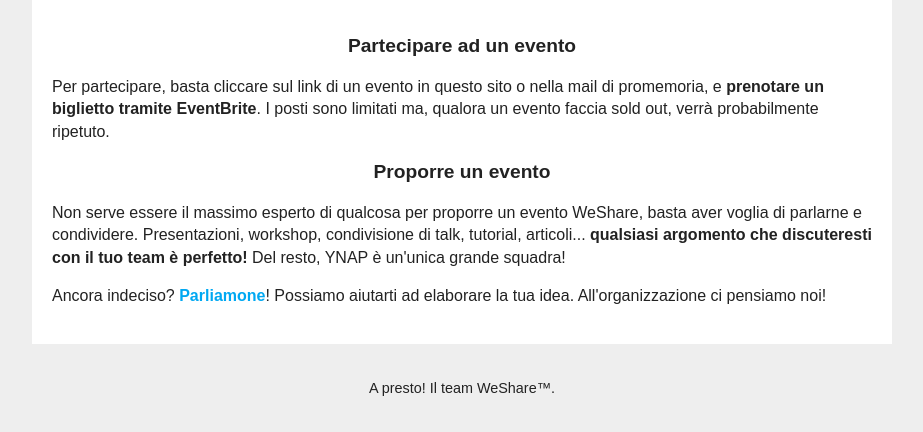
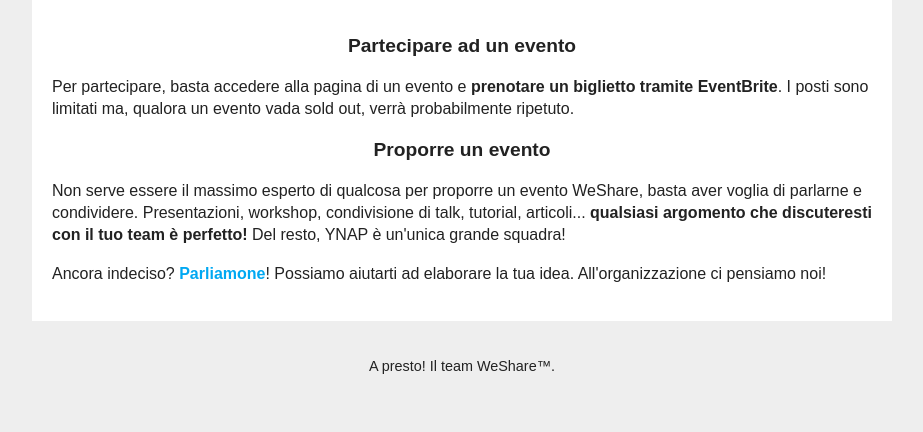
Before and after one commit to wesharey/wesharey.github.io, a website: page index.html in a window 1280 px wide. Shown: the part 390-822 px from the top of the page, without its empty margins (178-1101 px from the left). After the commit the page ends 800 px from the top, so only its background shows below. Drawn offline with nearby package versions, Linux system fonts and the light colour scheme; some packages are replaced by stand-ins of ours; no server answers.

Commit message:
Faccia -> Vada

```diff
--- a/index.html
+++ b/index.html
@@ -67,11 +67,11 @@
     <article class="weshare-info">
         <h2>Partecipare ad un evento</h2>
 
-        <p>Per partecipare, basta cliccare sul link di un evento in questo sito o nella mail di promemoria, e <strong>prenotare un biglietto tramite EventBrite</strong>. I posti sono limitati ma, qualora un evento faccia sold out, verrà probabilmente ripetuto.</p>
+        <p>Per partecipare, basta accedere alla pagina di un evento e <strong>prenotare un biglietto tramite EventBrite</strong>. I posti sono limitati ma, qualora un evento vada sold out, verrà probabilmente ripetuto.</p>
 
         <h2>Proporre un evento</h2>
 
-        <p>Non serve essere il massimo esperto di qualcosa per proporre un evento WeShare, basta aver voglia di parlarne e condividere.  Presentazioni, workshop, condivisione di talk, tutorial, articoli... <strong>qualsiasi argomento che discuteresti con il tuo team è perfetto!</strong> Del resto, YNAP è un'unica grande squadra!</p>
+        <p>Non serve essere il massimo esperto di qualcosa per proporre un evento WeShare, basta aver voglia di parlarne e condividere. Presentazioni, workshop, condivisione di talk, tutorial, articoli... <strong>qualsiasi argomento che discuteresti con il tuo team è perfetto!</strong> Del resto, YNAP è un'unica grande squadra!</p>
 
         <p>Ancora indeciso? <a href="mailto:WeShare@yoox.com">Parliamone</a>! Possiamo aiutarti ad elaborare la tua idea. All'organizzazione ci pensiamo noi!</p>
     </article>
```
